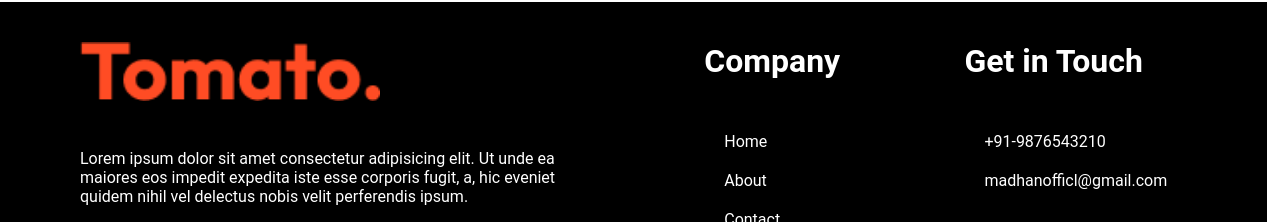
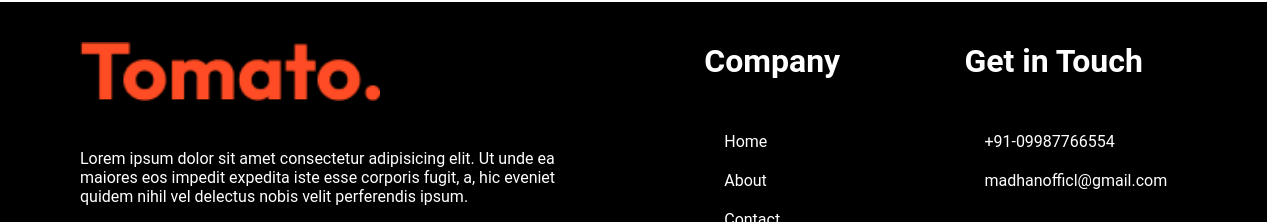
Before and after one commit to Madhan5422i/Food-App, a React (Vite) app: page / in a window 1280 px wide. Shown: the part 4835-5057 px from the top of the page. Built offline with nearby package versions, Linux system fonts and the light colour scheme; a web font is replaced by a local one.

Commit message:
number-edit

```diff
--- a/src/components/Footer/footer.jsx
+++ b/src/components/Footer/footer.jsx
@@ -30,7 +30,7 @@ function Footer() {
         <div className="foot-right">
           <h2>Get in Touch</h2>
           <section>
-            <p>+91-9876543210</p>
+            <p>+91-09987766554</p>
             <p>madhanofficl@gmail.com</p>
           </section>
         </div>
```
